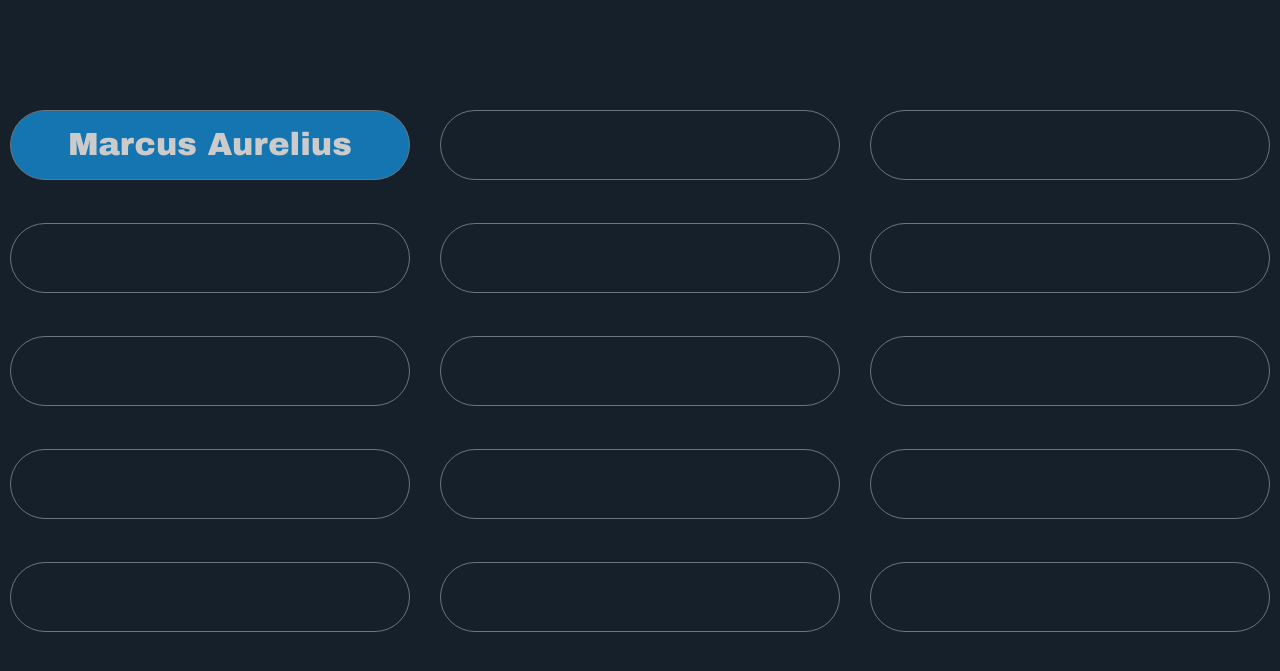
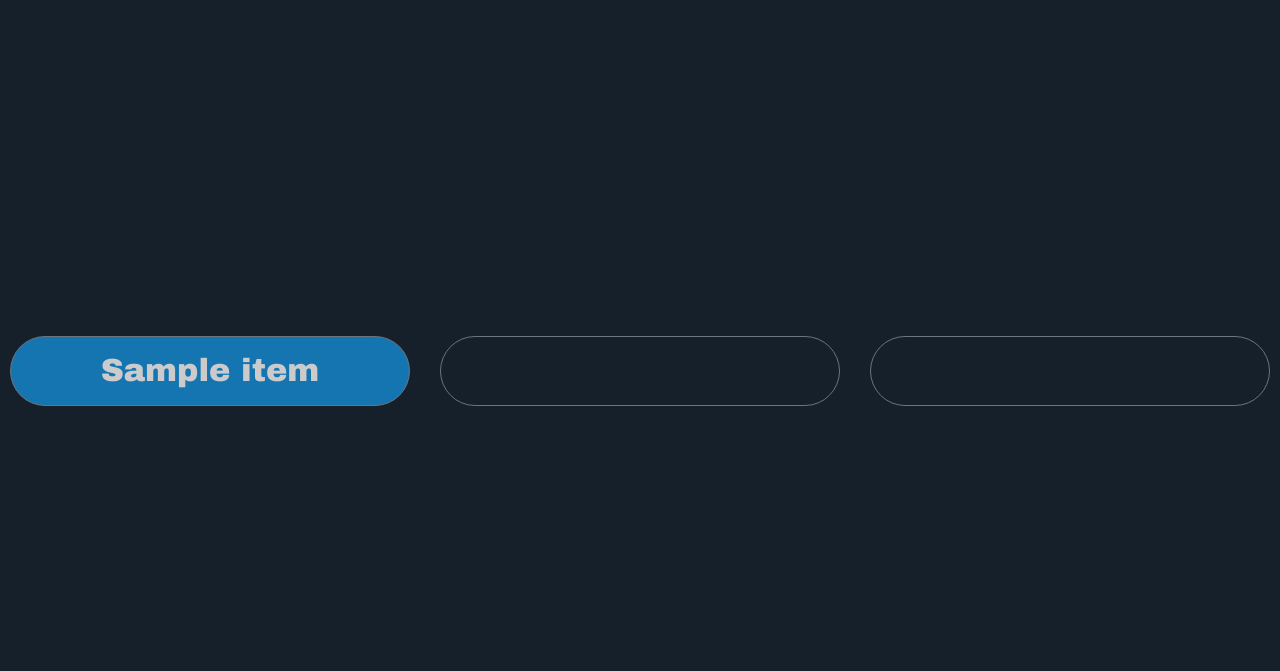
Before and after one commit to TannerYork/Tweet-Stack, a Django app: template tweet_generator/templates/tweet_generator/generators.html in a window 1280 px wide. Shown: the part 57-728 px from the top of the page. Run offline with Django 3.2, Linux system fonts and the light colour scheme; the template is opened without the code that fills it: most values are stand-ins (such as "Sample title", 1, 10 or a date in 2020); some libraries are stand-ins or nearby versions.

Commit message:
Update the display of models to use models from the database

```diff
--- a/tweet_generator/templates/tweet_generator/generator_display.html
+++ b/tweet_generator/templates/tweet_generator/generator_display.html
@@ -1,8 +1,8 @@
 {% extends 'base.html' %}
 {% block content %}
     <div class="container d-flex flex-column align-items-center" style="margin-top: 56px; color: white;">
-        <h1 class="text-align-center" style="margin-top: 40px; font-size: 50px;">Marcus Aurelius</h1>
-        <h4 class="w-50" style="text-align: center; font-size: 30px; margin-top: 20px; height: 200px;">{{sentence}}</h4>
+        <h1 class="text-align-center" style="margin-top: 40px; font-size: 50px;">{{ chain.name }}</h1>
+        <h4 class="w-50" style="text-align: center; font-size: 30px; margin-top: 20px; height: 200px;">{{ sentence }}</h4>
         <a class="btn btn-twitter w-50 rounded-pill" style="height: 60px; font-size: 30px; margin-top: 10px;" href="/generators/display">Generate</a>
     </div>
 {% endblock %}
--- a/tweet_generator/templates/tweet_generator/generators.html
+++ b/tweet_generator/templates/tweet_generator/generators.html
@@ -5,33 +5,39 @@
              style="margin-top: 56px;">
              <div class="container d-flex flex-column justify-content-around align-items-center"
                   style="height: 100%; margin-top: 80px; margin-bottom: 80px; padding: 0;">
-               <a class="generator-item rounded-pill" href="/generators/display">Marcus Aurelius</a>
-               <div class="generator-item generator-item-empty rounded-pill"></div>
-               <div class="generator-item generator-item-empty rounded-pill"></div>
-               <div class="generator-item generator-item-empty rounded-pill"></div>
-               <div class="generator-item generator-item-empty rounded-pill"></div>
+                  {% for item in col_one %}
+                        {% if item %}
+                              <a class="generator-item rounded-pill" href="/generators/{{ item.slug }}">{{ item.name }}</a>
+                        {% else %}
+                              <div class="generator-item generator-item-empty rounded-pill"></div>
+                        {% endif %}
+                  {% endfor %}
              </div>
        </div>
        <div class="col-4 bg-twitter d-flex flex-column justify-content-around align-items-center"
              style="margin-top: 56px;">
              <div class="container d-flex flex-column justify-content-around align-items-center"
                   style="height: 100%; margin-top: 80px; margin-bottom: 80px; padding: 0;">
-               <div class="generator-item generator-item-empty rounded-pill"></div>
-               <div class="generator-item generator-item-empty rounded-pill"></div>
-               <div class="generator-item generator-item-empty rounded-pill"></div>
-               <div class="generator-item generator-item-empty rounded-pill"></div>
-               <div class="generator-item generator-item-empty rounded-pill"></div>
+                  {% for item in col_two %}
+                        {% if index < chain_list|length %}
+                              <a class="generator-item rounded-pill" href="/generators/{{ item.slug }}">{{ item.name }}</a>
+                        {% else %}
+                              <div class="generator-item generator-item-empty rounded-pill"></div>
+                        {% endif %}
+                  {% endfor %}
              </div>
        </div>
        <div class="col-4 bg-twitter d-flex flex-column justify-content-around align-items-center"
              style="margin-top: 56px;">
              <div class="container d-flex flex-column justify-content-around"
                   style="height: 100%; margin-top: 80px; margin-bottom: 80px; padding: 0;">
-               <div class="generator-item generator-item-empty rounded-pill"></div>
-               <div class="generator-item generator-item-empty rounded-pill"></div>
-               <div class="generator-item generator-item-empty rounded-pill"></div>
-               <div class="generator-item generator-item-empty rounded-pill"></div>
-               <div class="generator-item generator-item-empty rounded-pill"></div>
+                  {% for item in col_three %}
+                        {% if index < chain_list|length %}
+                              <a class="generator-item rounded-pill" href="/generators/{{ item.slug }}">{{ item.name }}</a>
+                        {% else %}
+                              <div class="generator-item generator-item-empty rounded-pill"></div>
+                        {% endif %}
+                  {% endfor %}
              </div>
        </div>
     </div>
--- a/tweet_generator/urls.py
+++ b/tweet_generator/urls.py
@@ -7,5 +7,5 @@
     path('generators/', Generators.as_view(), name="generators"),
     path('generators/new', CreateGenerator.as_view(), name="create_generator"),
     path('generators/new/create', add_generator, name="add_generator"),
-    path('generators/display', generator_display, name="generator_display")
+    path('generators/<slug:chain_slug>', generator_display, name="generator_display")
 ]
--- a/tweeter/settings.py
+++ b/tweeter/settings.py
@@ -85,9 +85,9 @@
 DATABASES = {
     'default': {
         'ENGINE': 'django.db.backends.postgresql_psycopg2',
-        'NAME': 'POSTGRES_DATABASE_NAME', # CHANGE TO YOUR DATABASE NAME
-        'USER': 'POSTGRESS_DATABASE_USERNAME', # CHANGE TO YOUR DATABASES OWNER USERNAME
-        'PASSWORD': 'POSTGRESS_DATABASE_PASSWORD', # CHANGE TO YOUR DATABASES PASSWORD
+        'NAME': os.environ.get('DB_NAME', 'tweeter'), # CHANGE TO YOUR DATABASE NAME
+        'USER': os.environ.get('DB_USER', 'tweeter'), # CHANGE TO YOUR DATABASES OWNER USERNAME
+        'PASSWORD': os.environ.get('DB_PASS', 'tweeter password'), # CHANGE TO YOUR DATABASES PASSWORD
     }
 }
 
--- a/tweeter/templates/base.html
+++ b/tweeter/templates/base.html
@@ -19,9 +19,8 @@
                             Generators
                         </a>
                         <div class="dropdown-menu" style="left: -50%;" aria-labelledby="navbarDropdownMenuLink">
+                            <a class="dropdown-item" href="/generators">All Generators</a>
                             <a class="dropdown-item" href="/generators/new">Upload Generator</a>
-                            <a class="dropdown-item" href="/generators/display">Marcus Aurelius</a>
-                        </div>
                     </li>
                 </ul>
             </div>
```
Also changed, not shown: tweet_generator/models.py (+10 -1 lines), tweet_generator/views.py (+30 -15 lines), tweet_generator/migrations/0003_markovchain_dictogram.py (added), tweet_generator/migrations/0004_markovchain_slug.py (added), tweet_generator/migrations/0005_auto_20191121_1903.py (added), tweet_generator/migrations/0006_auto_20191121_1910.py (added).
